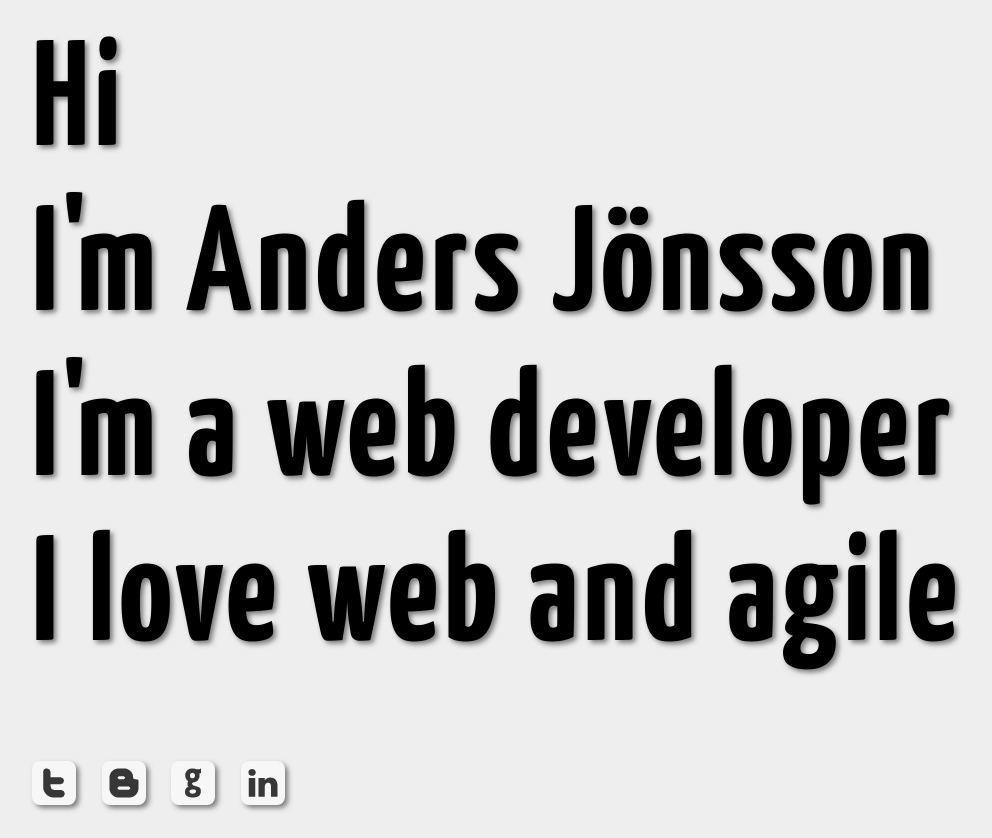
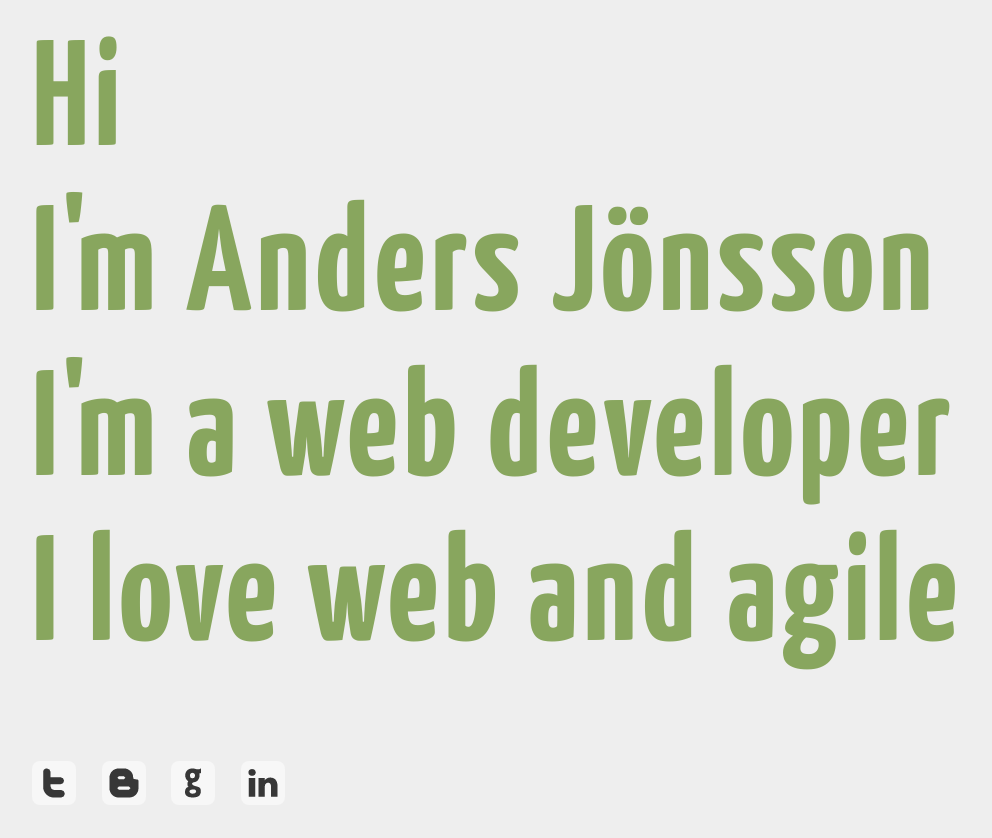
Before and after one commit to archive/archive.github.com, a plain HTML site: page index.html in a window 1280 px wide. Shown: the whole page, without its empty margins (108-1100 px from the left). Drawn offline with Linux system fonts and the light colour scheme.

Commit message:
v0.0.0.1

```diff
--- a/styles.css
+++ b/styles.css
@@ -11,7 +11,6 @@ body {
 	height:100%;
 	margin:0;
 	padding:0;
-	background:#ccc;
 	font-size: 62.5%;
 }
 
@@ -23,26 +22,24 @@ body {
 	display:table-cell;
 	vertical-align:middle;
 	background-color: #EEE;
-	color: #262626;
+	color: #88a65e;
 }
 
 #content {
 	margin:0 auto;
 	padding:1em;
-	color:#000;
+
 }
 
 h1, h2, h3, h4, h5, p, nav {
 	font-weight: bold;
 	font-family: 'Yanone Kaffeesatz Bold', sans-serif;
-	text-shadow: #7D7D7D 3px 3px 5px;
 }
 
 img {
 	background-color: #f7f7f7;
 	border-radius: 8px;
 	padding: 6px;
-	box-shadow: #7D7D7D 3px 3px 5px;
 }
 
 @media only screen and (max-width : 320px) {
```
Also changed, not shown: index.html (+9 -0 lines).
